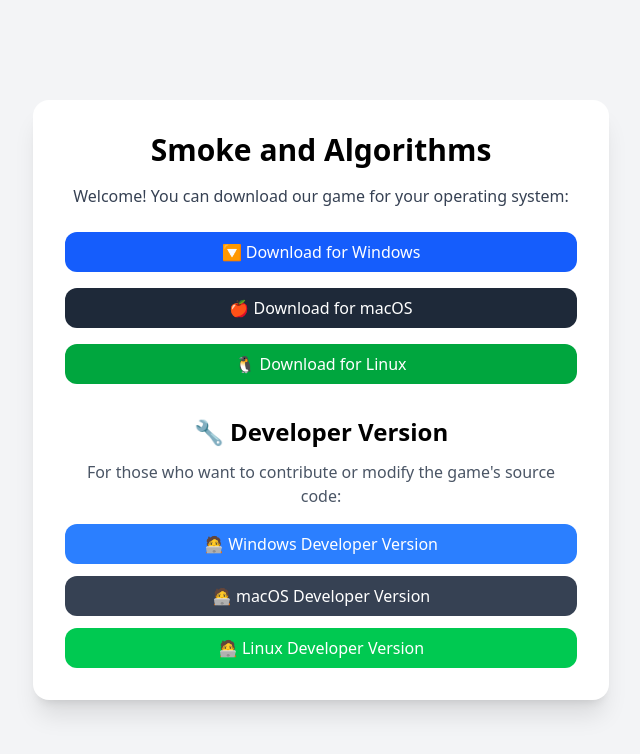
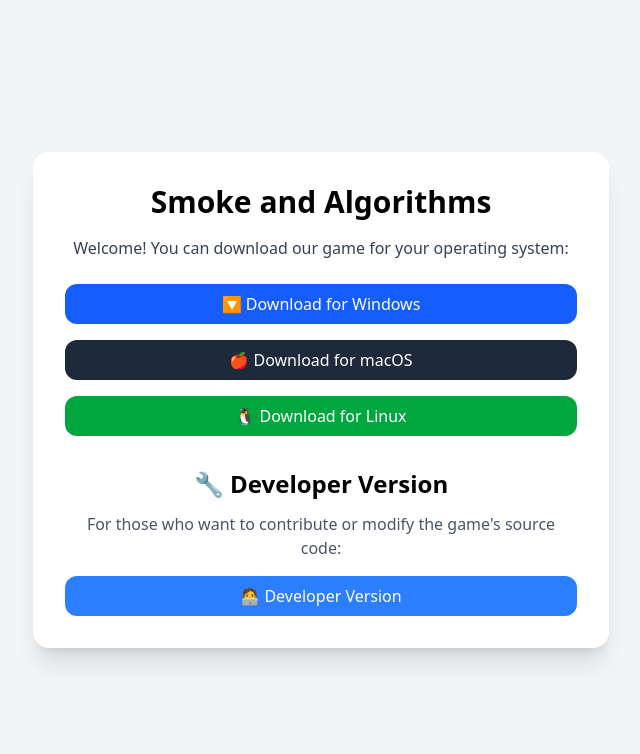
Before and after one commit to So-far-Away/SA, a Next.js app: page / in a window 1280 px wide. Shown: the top 754 px of the page, without its empty margins (319-959 px from the left). Built offline with nearby package versions, Linux system fonts and the light colour scheme.

Commit message:
added the correct zip links

```diff
--- a/src/app/page.tsx
+++ b/src/app/page.tsx
@@ -9,21 +9,21 @@ export default function Home() {
 
         <div className="flex flex-col gap-4 mb-8">
           <a
-            href="https://example.com/windows-v1.0.zip"
+            href="https://nextcloud.uni-weimar.de/apps/files/files/28121140?dir=/SocialEngineerig/SmokeandAlgorithms-1.2-pc.zip"
             className="bg-blue-600 text-white py-2 px-4 rounded-xl hover:bg-blue-700"
             download
           >
             🔽 Download for Windows
           </a>
           <a
-            href="https://example.com/mac-v1.0.zip"
+            href="https://nextcloud.uni-weimar.de/apps/files/files/28121140?dir=/SocialEngineerig/SmokeandAlgorithms-1.2-mac.zip"
             className="bg-gray-800 text-white py-2 px-4 rounded-xl hover:bg-gray-900"
             download
           >
             🍎 Download for macOS
           </a>
           <a
-            href="https://example.com/linux-v1.0.zip"
+            href="https://nextcloud.uni-weimar.de/apps/files/files/28121140?dir=/SocialEngineerig/SmokeandAlgorithms-1.2-pc.zip"
             className="bg-green-600 text-white py-2 px-4 rounded-xl hover:bg-green-700"
             download
           >
@@ -37,25 +37,11 @@ export default function Home() {
         </p>
         <div className="flex flex-col gap-3">
           <a
-            href="https://example.com/dev-windows-v1.0.zip"
+            href="https://nextcloud.uni-weimar.de/apps/files/files/28121140?dir=/SocialEngineerig/SAFinal2.zip"
             className="bg-blue-500 text-white py-2 px-4 rounded-xl hover:bg-blue-600"
             download
           >
-            🧑‍💻 Windows Developer Version
-          </a>
-          <a
-            href="https://example.com/dev-mac-v1.0.zip"
-            className="bg-gray-700 text-white py-2 px-4 rounded-xl hover:bg-gray-800"
-            download
-          >
-            🧑‍💻 macOS Developer Version
-          </a>
-          <a
-            href="https://example.com/dev-linux-v1.0.zip"
-            className="bg-green-500 text-white py-2 px-4 rounded-xl hover:bg-green-600"
-            download
-          >
-            🧑‍💻 Linux Developer Version
+            🧑‍💻 Developer Version
           </a>
         </div>
       </div>
```
